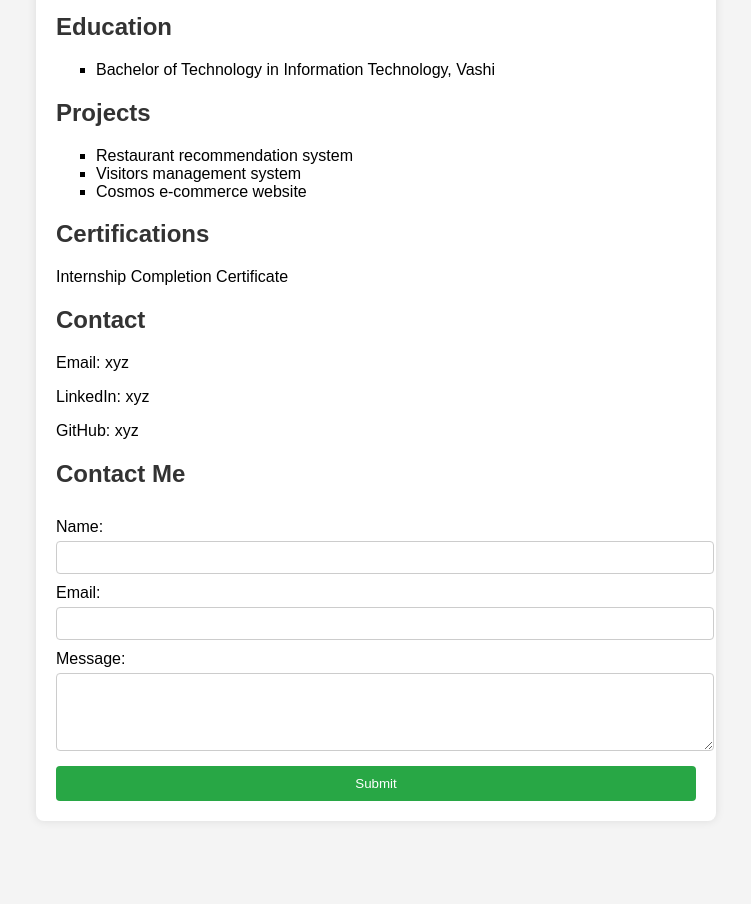
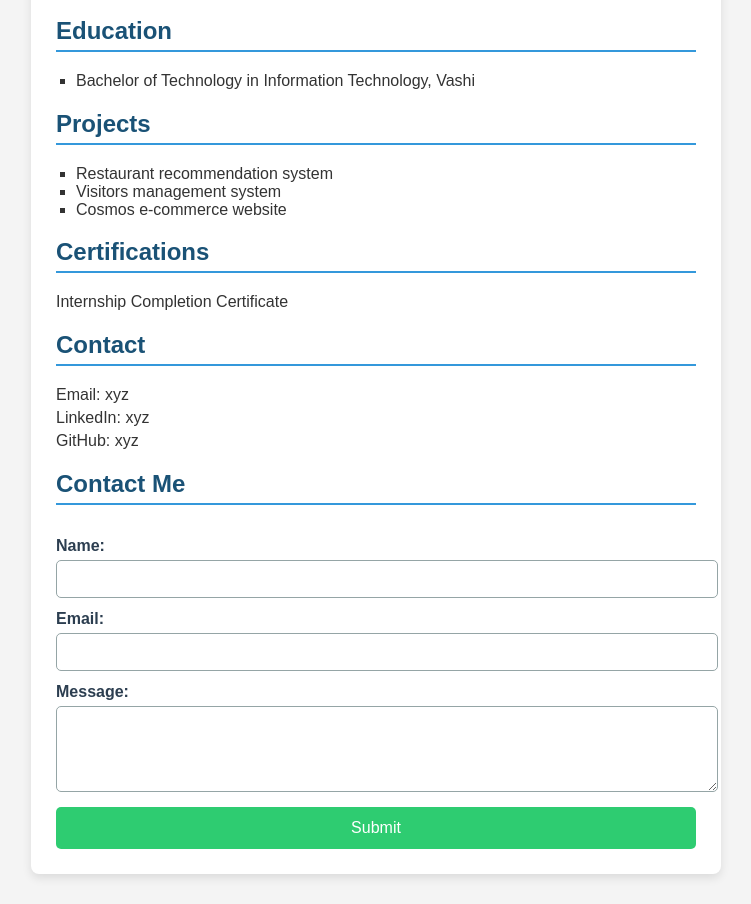
Before and after one commit to krisha1623/resume, a plain HTML site: page index.html in a window 1280 px wide. Shown: the part 179-1083 px from the top of the page, without its empty margins (264-1015 px from the left). Before the commit the page ends 1020 px from the top, so only its background shows below. Drawn offline with Linux system fonts and the light colour scheme.

Commit message:
styles.css

```diff
--- a/styles.css
+++ b/styles.css
@@ -1,54 +1,89 @@
+/* General Styles */
 body {
     font-family: Arial, sans-serif;
     margin: 0;
     padding: 0;
-    background-color: #f4f4f4;
+    background-color: #f4f4f4; /* Light gray background */
+    color: #333; /* Default text color */
 }
 
+/* Main Container */
 .container {
     width: 50%;
-    margin: 20px auto;
+    margin: 30px auto;
     background: white;
-    padding: 20px;
+    padding: 25px;
     border-radius: 8px;
-    box-shadow: 0px 0px 10px rgba(0, 0, 0, 0.1);
+    box-shadow: 0px 4px 10px rgba(0, 0, 0, 0.1);
 }
 
-h1, h2 {
-    color: #333;
+/* Headings */
+h1 {
+    color: #2c3e50; /* Dark navy blue */
+    text-align: center;
 }
 
+h2 {
+    color: #1a5276; /* Deep blue */
+    border-bottom: 2px solid #3498db; /* Light blue border */
+    padding-bottom: 5px;
+}
+
+/* Lists */
 ul {
     list-style-type: square;
+    padding-left: 20px;
 }
 
+/* Contact Info */
+p {
+    margin: 5px 0;
+    font-size: 16px;
+}
+
+/* Highlighted Text */
+strong {
+    color: #1a5276; /* Deep blue for emphasis */
+}
+
+/* Form Styling */
 form {
     display: flex;
     flex-direction: column;
 }
 
 label {
-    margin-top: 10px;
+    font-weight: bold;
+    margin-top: 12px;
+    color: #2c3e50; /* Dark navy blue */
 }
 
 input, textarea {
     width: 100%;
-    padding: 8px;
+    padding: 10px;
     margin-top: 5px;
-    border: 1px solid #ccc;
-    border-radius: 4px;
+    border: 1px solid #95a5a6; /* Subtle gray border */
+    border-radius: 5px;
+    font-size: 14px;
 }
 
+input:focus, textarea:focus {
+    border-color: #3498db; /* Light blue focus */
+    outline: none;
+}
+
+/* Submit Button */
 button {
     margin-top: 15px;
-    padding: 10px;
-    background-color: #28a745;
+    padding: 12px;
+    background: #2ecc71; /* Green */
     color: white;
+    font-size: 16px;
     border: none;
     cursor: pointer;
-    border-radius: 4px;
+    border-radius: 5px;
 }
 
 button:hover {
-    background-color: #218838;
+    background: #27ae60; /* Darker green */
 }
```
